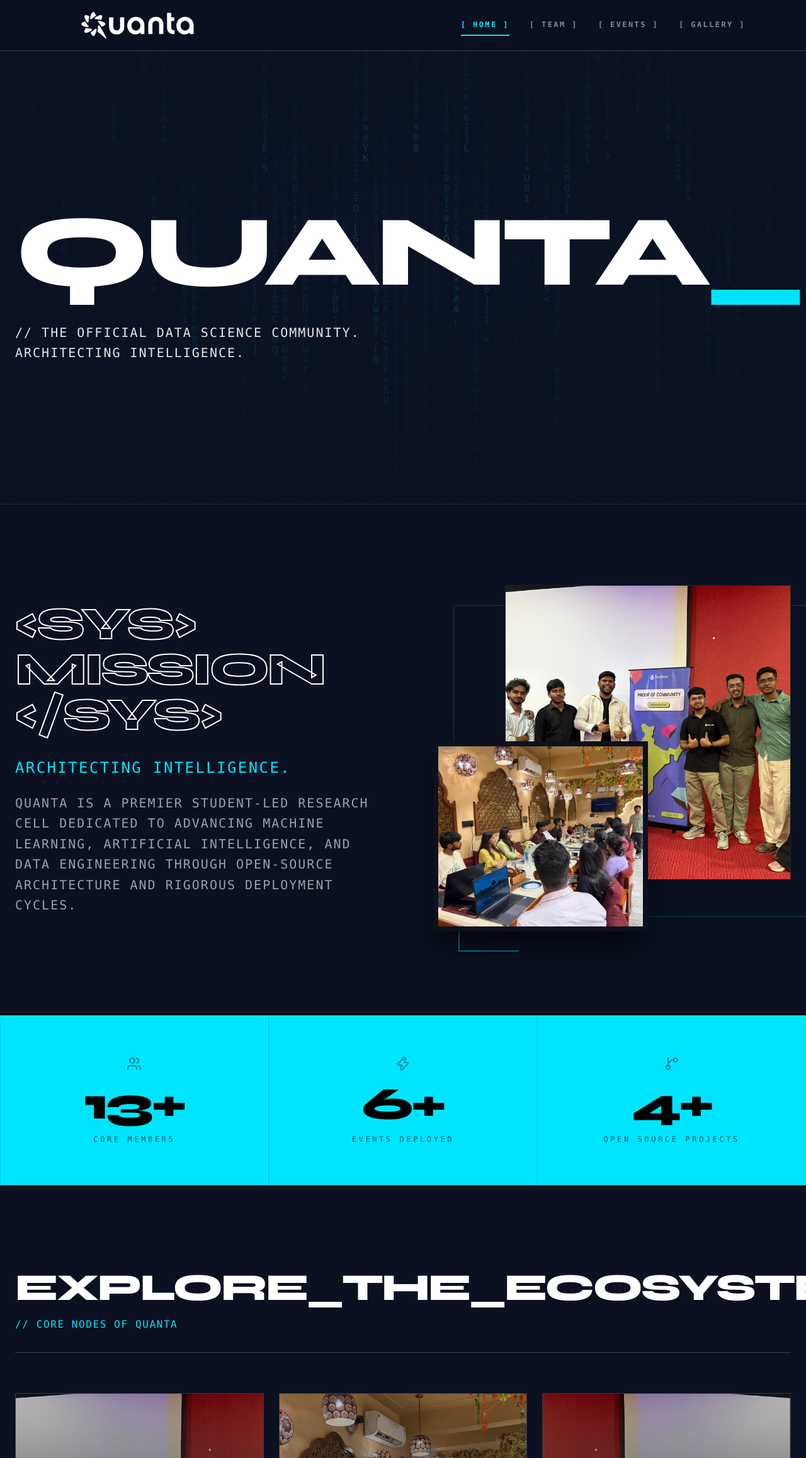
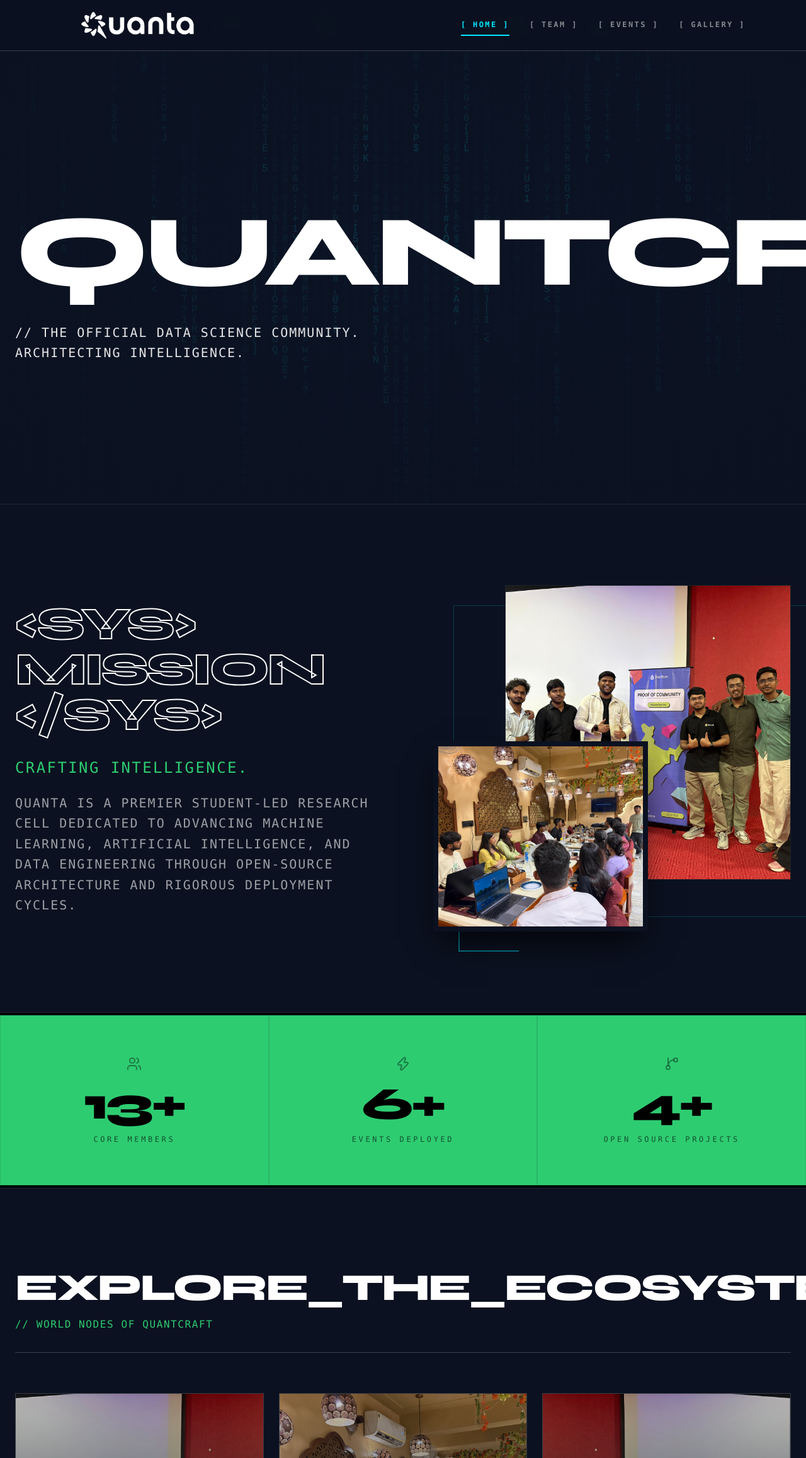
Before and after one commit to ParthK0/quanta, a Next.js app: page / in a window 1280 px wide. Shown: the top 2315 px of the page at 63% size. Built offline with nearby package versions, Linux system fonts and the light colour scheme.

Commit message:
feat: update homepage branding and colors to Minecraft Emerald theme

```diff
--- a/src/app/page.tsx
+++ b/src/app/page.tsx
@@ -25,7 +25,7 @@
             animate={{ opacity: 1, scale: 1 }}
             className="text-7xl md:text-[10rem] font-black font-syne text-white uppercase tracking-tighter leading-none mix-blend-difference"
           >
-            QUANTA<span className="text-[#00E5FF] animate-pulse mix-blend-normal">_</span>
+            QUANTCRAFT<span className="text-[#2ECC71] animate-pulse mix-blend-normal">_</span>
           </motion.h1>
 
           <motion.div
@@ -55,8 +55,8 @@
                 {"<sys>"} MISSION {"</sys>"}
               </h2>
               <div className="mt-8 space-y-6">
-                <p className="text-xl md:text-2xl text-[#00E5FF] font-mono tracking-widest uppercase">
-                  Architecting Intelligence.
+                <p className="text-xl md:text-2xl text-[#2ECC71] font-mono tracking-widest uppercase">
+                  Crafting Intelligence.
                 </p>
                 <p className="text-base md:text-xl text-white/60 font-mono uppercase tracking-widest leading-relaxed">
                   Quanta is a premier student-led research cell dedicated to advancing Machine Learning, Artificial Intelligence, and Data Engineering through open-source architecture and rigorous deployment cycles.
@@ -108,7 +108,7 @@
       </section>
 
       {/* 3. STATS STRIP */}
-      <section className="w-full z-10 bg-[#00E5FF] border-y-4 border-black">
+      <section className="w-full z-10 bg-[#2ECC71] border-y-4 border-black">
         <div className="grid grid-cols-1 md:grid-cols-3 gap-0">
           {STATS.map((stat, i) => (
             <motion.div
@@ -139,8 +139,8 @@
               <h2 className="text-4xl md:text-6xl font-black font-syne uppercase tracking-tighter text-white">
                 EXPLORE_THE_ECOSYSTEM
               </h2>
-              <p className="font-mono text-[#00E5FF] tracking-widest uppercase mt-4">
-                // Core Nodes of Quanta
+              <p className="font-mono text-[#2ECC71] tracking-widest uppercase mt-4">
+                // World Nodes of QuantCraft
               </p>
             </div>
           </div>
```
